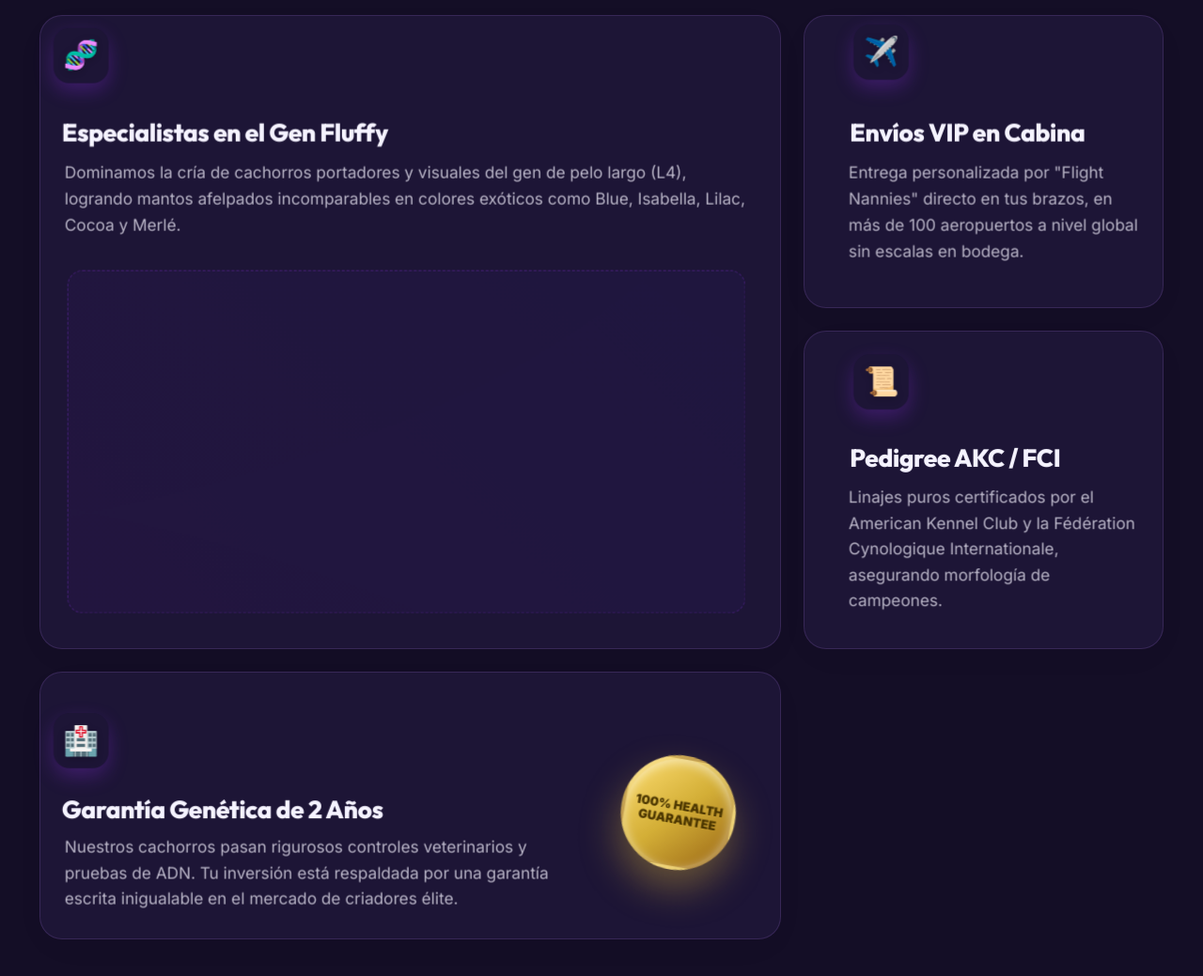
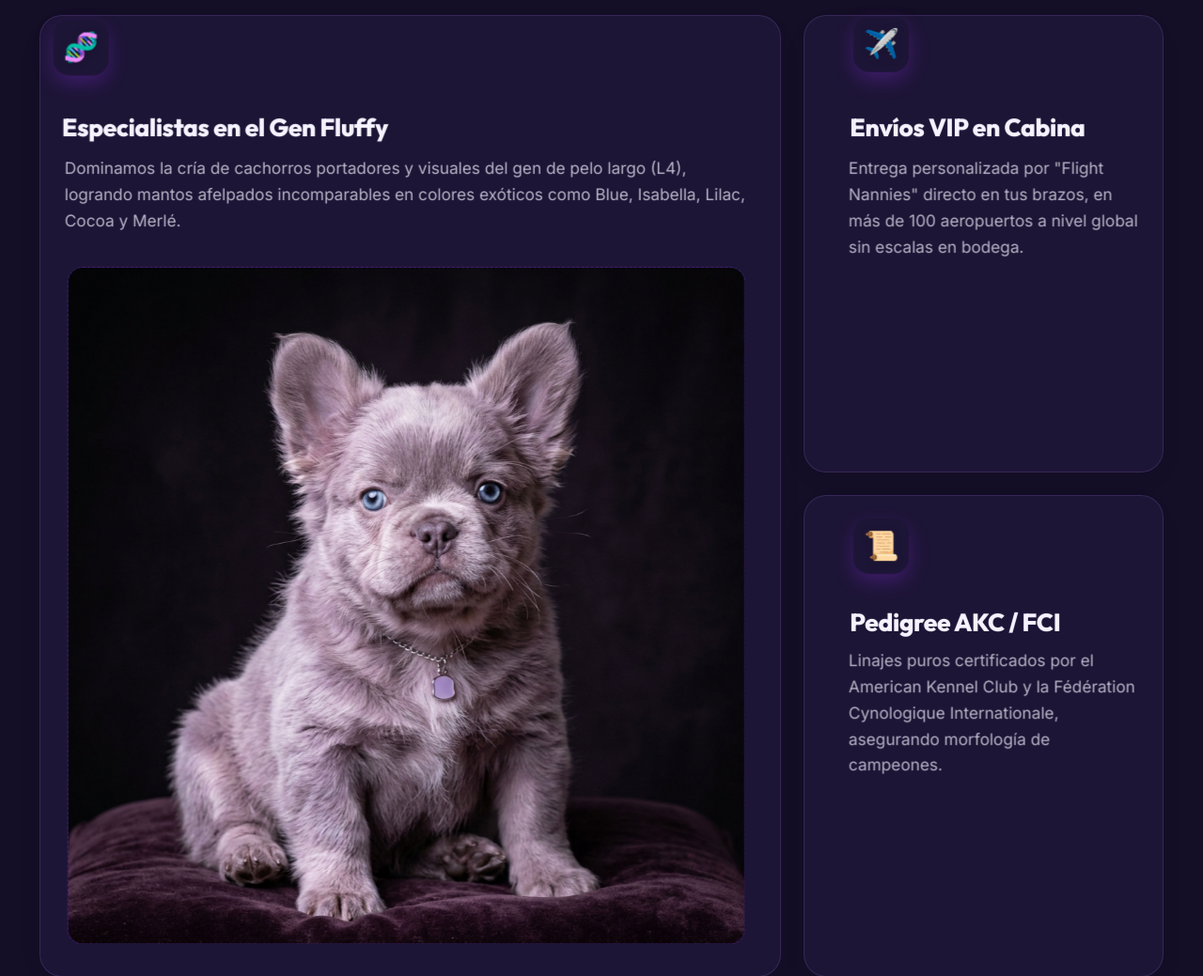
Before and after one commit to LivingNow05/fluffyfrenchbulldog.com, an Astro site: page / in a window 1280 px wide. Shown: the part 1966-3005 px from the top of the page at 94% size. Built offline with nearby package versions, Linux system fonts and the light colour scheme; Astro itself is replaced by a stand-in of ours.

Commit message:
fix(bento): add actual image to genetic card instead of empty div

```diff
--- a/src/components/BentoFeatures.astro
+++ b/src/components/BentoFeatures.astro
@@ -19,7 +19,7 @@
           <h3>Especialistas en el Gen Fluffy</h3>
           <p>Dominamos la cría de cachorros portadores y visuales del gen de pelo largo (L4), logrando mantos afelpados incomparables en colores exóticos como Blue, Isabella, Lilac, Cocoa y Merlé.</p>
           <div class="bento-visual 3d-pop">
-            <div class="dna-strand"></div>
+            <img src="/images/variedades/fluffy-lilac.jpg" alt="Cachorro Bulldog Francés Fluffy" class="bento-visual-img" />
           </div>
         </div>
       </div>
@@ -219,8 +219,21 @@
     border-radius: 16px;
     border: 1px dashed rgba(147,51,234,0.3);
     position: relative;
-    min-height: 120px;
+    min-height: 160px;
     overflow: hidden;
+    padding: 0;
+  }
+
+  .bento-visual-img {
+    width: 100%;
+    height: 100%;
+    object-fit: cover;
+    display: block;
+    transition: transform 0.6s cubic-bezier(0.25, 0.46, 0.45, 0.94);
+  }
+
+  .tilt-element:hover .bento-visual-img {
+    transform: scale(1.08);
   }
 
   html.dark .bento-visual {
```
